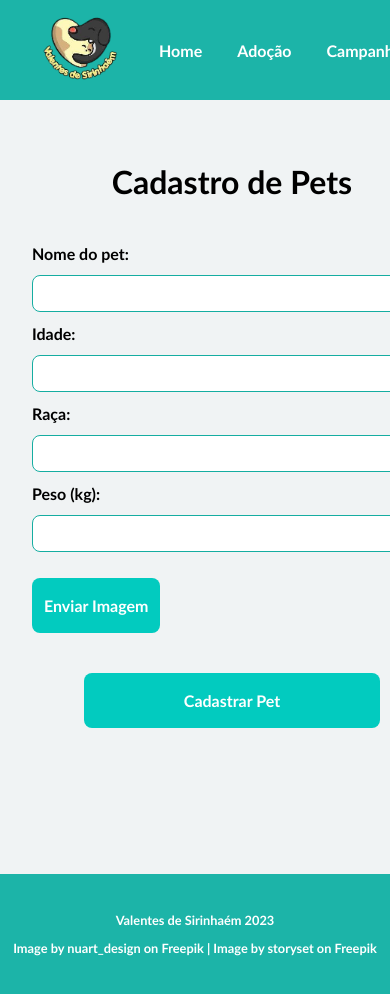
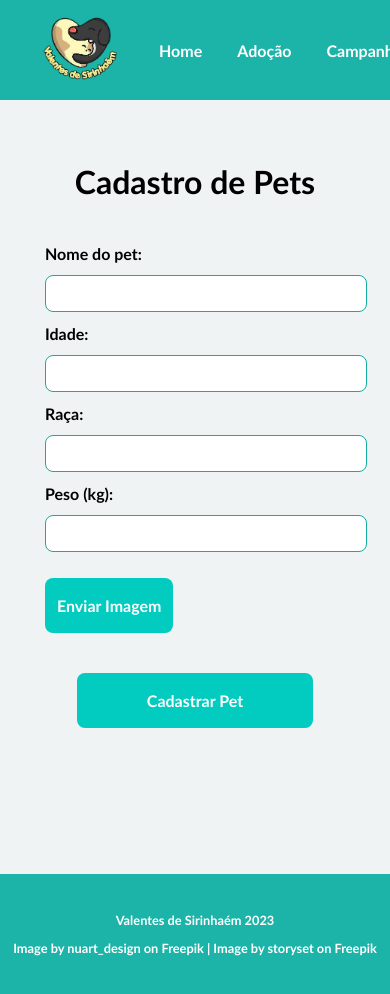
Before and after one commit to Julio-Norberto/Valentes-de-sirinhaem, a React (Vite) app: page /pets-register in a window 390 px wide. Shown: the top 994 px of the page. Built offline with nearby package versions, Linux system fonts and the light colour scheme.

Commit message:
style: add PetsRegister page responsiveness

```diff
--- a/src/pages/PetsRegistration/index.tsx
+++ b/src/pages/PetsRegistration/index.tsx
@@ -25,7 +25,7 @@ export const PetsRegistration: React.FunctionComponent = () => {
                 </div>
 
                 <div className='register-button-box'>
-                    <Button title={'Cadastrar Pet'} destination={''} paddingLeft={'100px'} paddingRight={'100px'} />
+                    <Button title={'Cadastrar Pet'} destination={''} paddingLeft={'70px'} paddingRight={'70px'} />
                 </div>
 
             </form>
--- a/src/pages/PetsRegistration/petsRegistration.css
+++ b/src/pages/PetsRegistration/petsRegistration.css
@@ -28,3 +28,9 @@
     display: flex;
     justify-content: center;
 }
+
+@media screen and (max-width: 500px) {
+    .pets-register-form {
+        width: 300px;
+    }
+}
```
